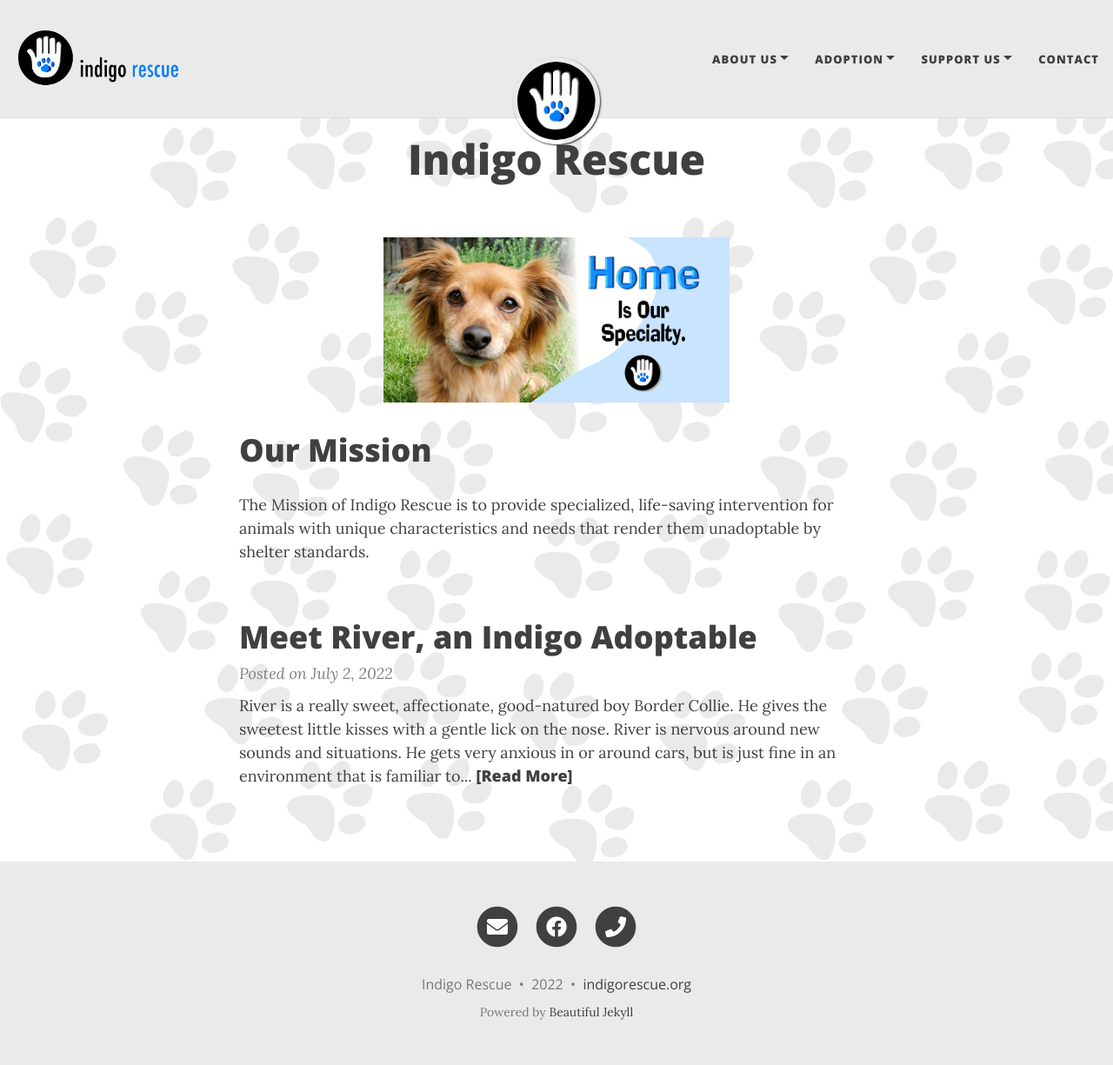
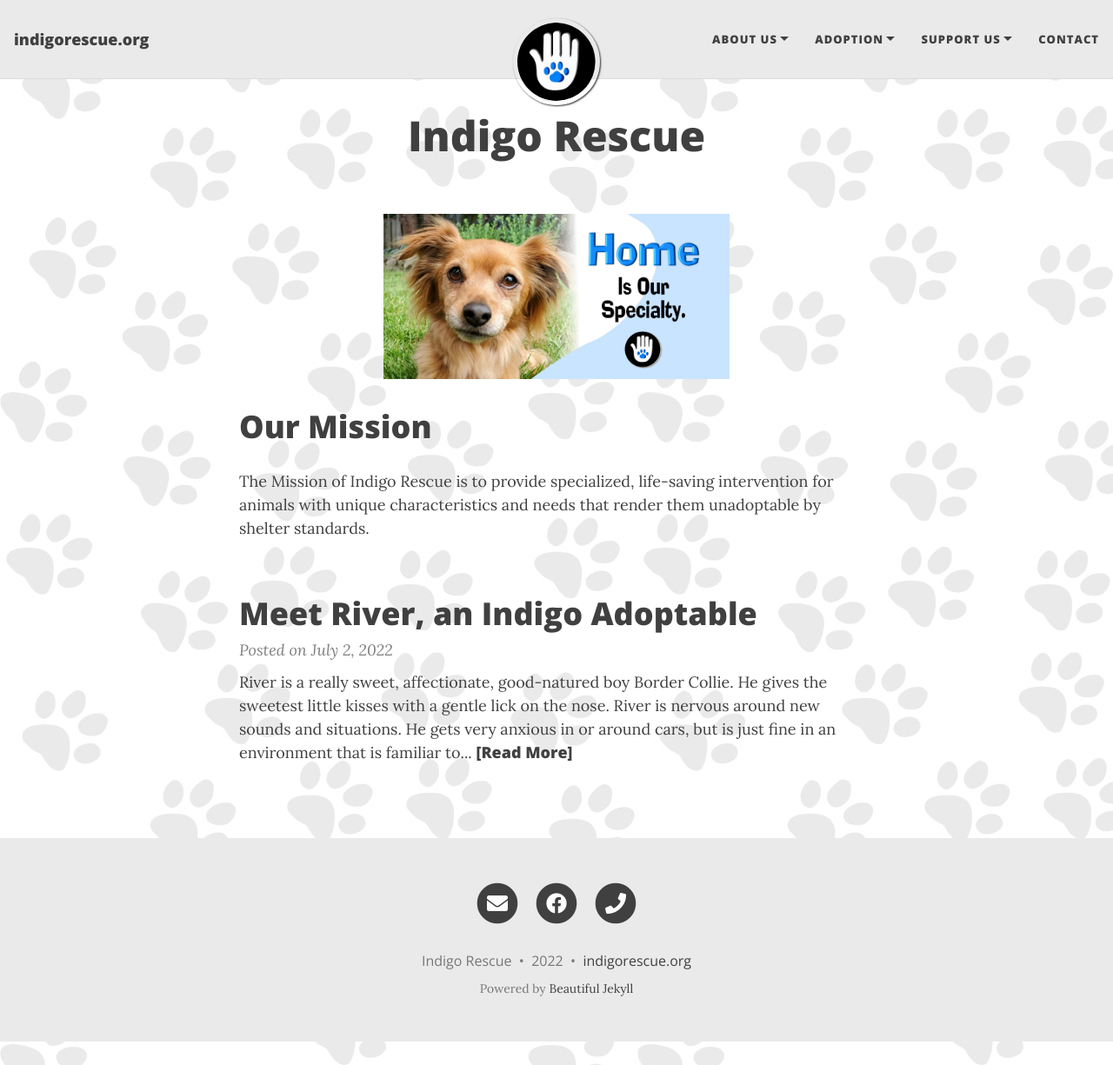
Before and after one commit to indigorescue-org/indigorescue-org.github.io, a Jekyll site: the page built from index.html, in a window 1280 px wide and 1225 px high. Shown: the whole window at 87% size. Built offline with Jekyll 4.4.1, drawn with Linux system fonts in a browser that asks for light colours; nearby versions of some CDN libraries; the list of posts is cut into pages by our own code.

Commit message:
Updated Config

```diff
--- a/_config.yml
+++ b/_config.yml
@@ -1,6 +1,6 @@
 ---
-title: <img height="75" src="/assets/images/logo-full.png">
-timezone: America/Toronto
+title: indigorescue.org
+timezone: America/Los_Angeles
 collections:
   posts:
     title: Posts
```
